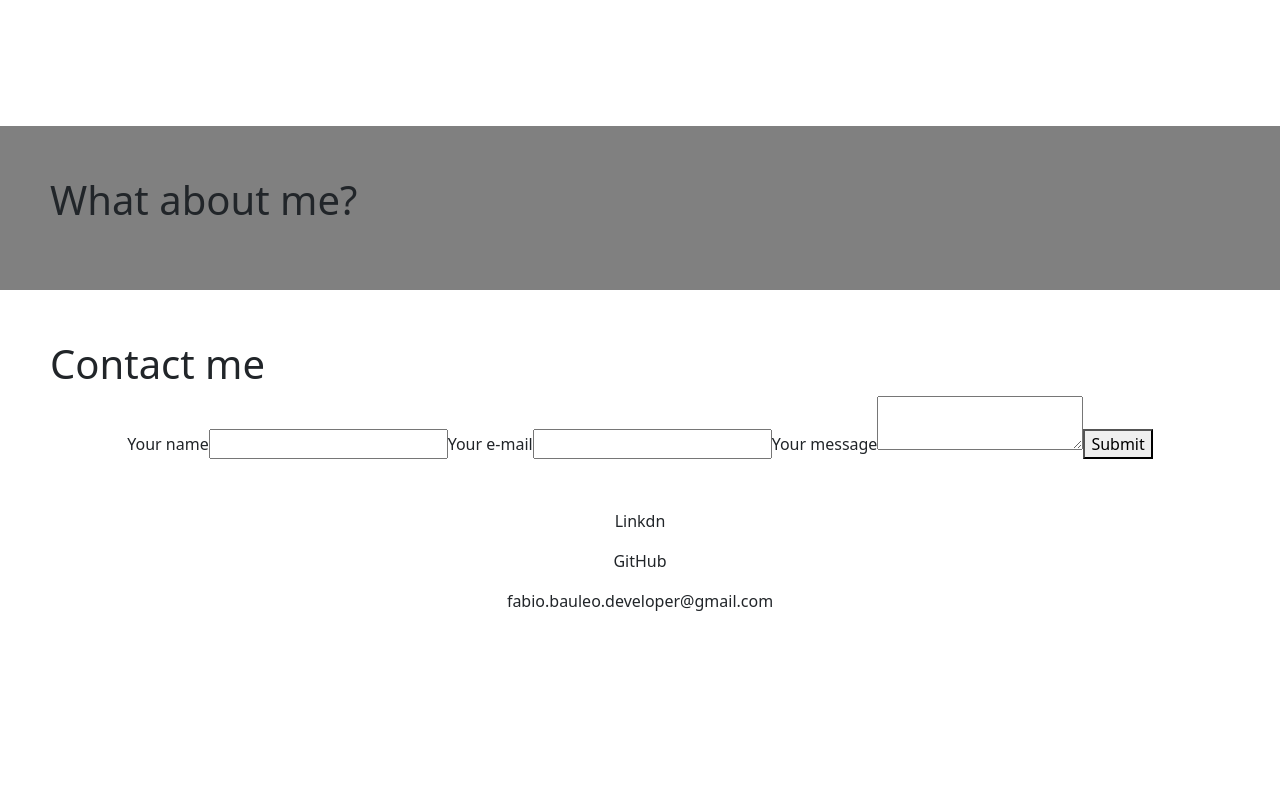
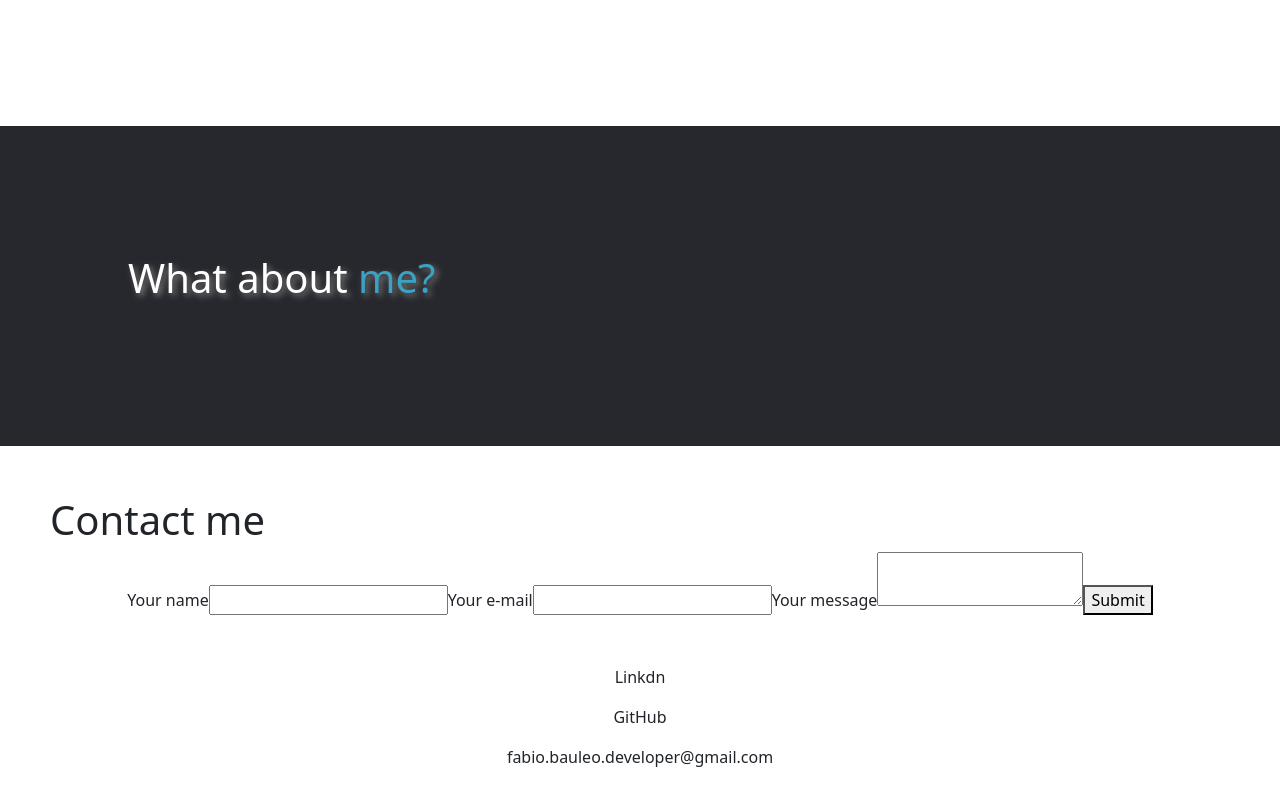
Before and after one commit to FabioDev86/my-portfolio, a React (Create React App) app: page / in a window 1280 px wide. Shown: the part 2212-2997 px from the top of the page. Before the commit the page ends 2841 px from the top, so only its background shows below. Built offline with nearby package versions, Linux system fonts and the light colour scheme.

Commit message:
about final styling

```diff
--- a/src/App.css
+++ b/src/App.css
@@ -95,9 +95,13 @@ img {
 
 /*ABOUT STYLING*/
 #about {
-  padding: 50px;
+  padding: 10vw;
   text-align: left;
-  background-color: gray;
+  background-color: #27282D;
+  color:white;
+}
+#about h1 {
+  filter: drop-shadow(3px 3px 3px gray);
 }
 
 /*CONTACT STYLING*/
--- a/src/components/About.js
+++ b/src/components/About.js
@@ -11,7 +11,7 @@ export default function About(){
     }
     return(
         <div id="about">
-            <h1>{ text }</h1>
+            <h1>{ text[0] }<span style={{color: "#3AA2C2"}}>{ text [1] }</span></h1>
             <p></p>
         </div>
     );
--- a/src/components/Nav.js
+++ b/src/components/Nav.js
@@ -21,7 +21,7 @@ export default function Nav(){
         case "deutsch" : links = text.nav_text.links.deutsch; break;
     }
     return(
-        <nav id="navbar">
+        <nav>
             <Desktop>
                 <DropMenu />
                 <div className="links">
--- a/src/text.json
+++ b/src/text.json
@@ -51,9 +51,9 @@
 
     "about_text" : {
         "header" : {
-            "english" : "What about me?",
-            "italiano" : "A proposito di me!",
-            "deutsch" : "Und Ich?"
+            "english" : ["What about ", "me?"],
+            "italiano" : ["A proposito di ", "me!"],
+            "deutsch" : ["Und ", "Ich?"]
         }
     },
 
```
Also changed, not shown: public/horseman.jpg (deleted).
